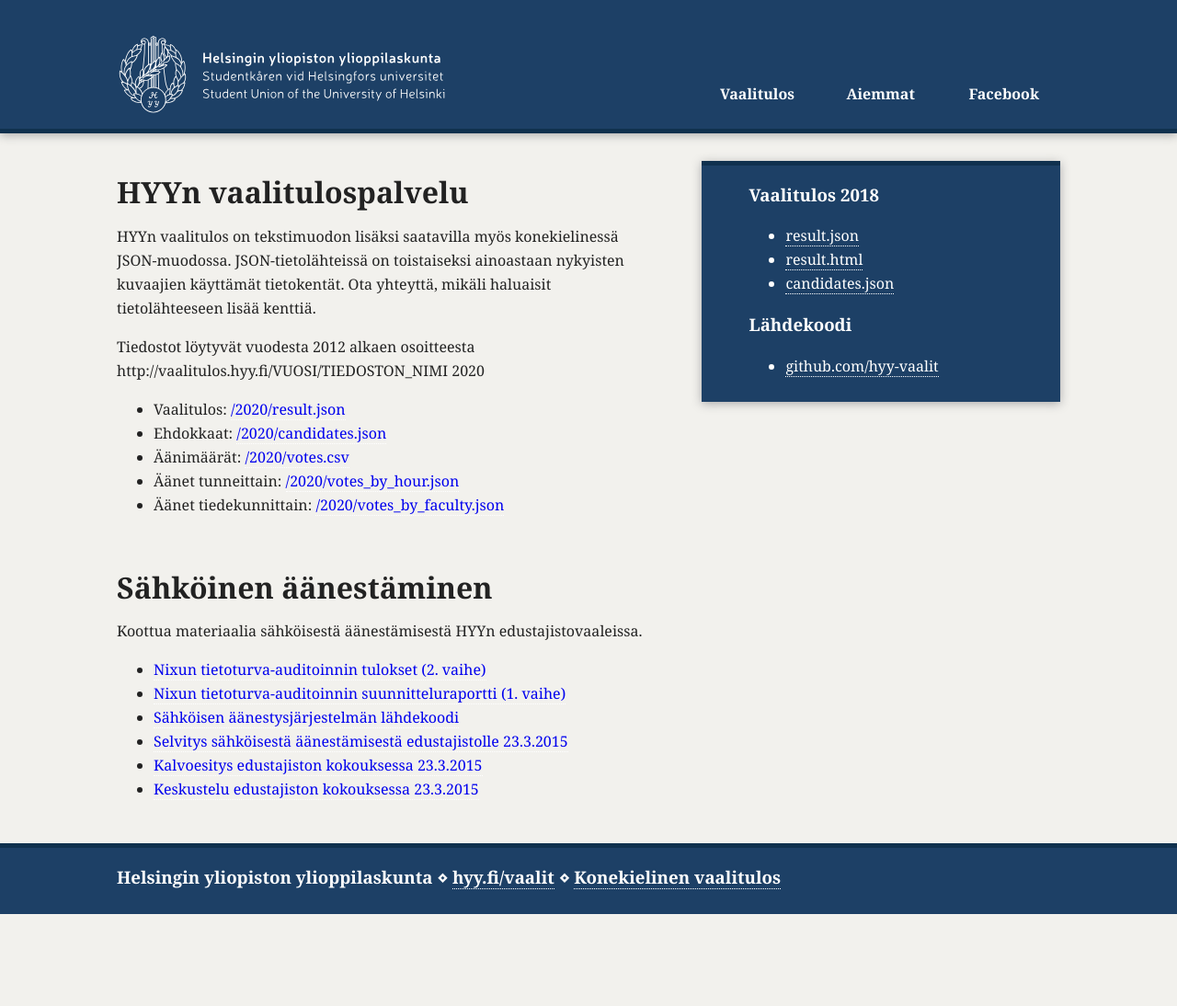
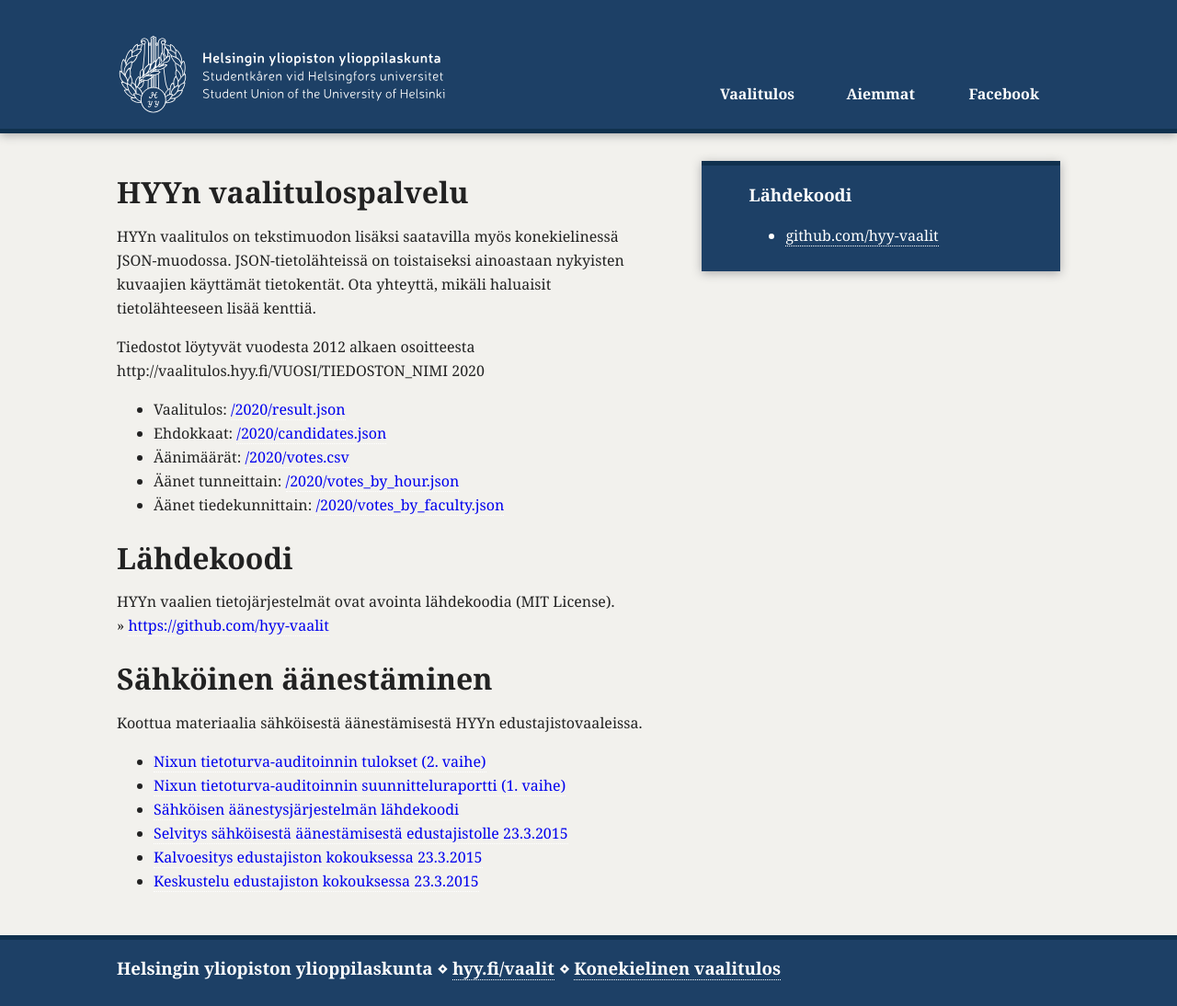
Before and after one commit to pre/hyy-vaalitulos, a Jekyll site: the page built from source/about/index.html, in a window 1280 px wide. Shown: the whole page at 92% size. Built offline with Jekyll 4.4.1, drawn with Linux system fonts in a browser that asks for light colours; nearby versions of some CDN libraries; before the commit the page ends 994 px from its top, so only the background shows below that.

Commit message:
Mention open source promimently on the about page

```diff
--- a/source/about/index.html
+++ b/source/about/index.html
@@ -26,27 +26,24 @@
             <li>Äänet tiedekunnittain: <a href="/2020/votes_by_faculty.json">/2020/votes_by_faculty.json</a>
           </ul>
         </p>
+    </section>
 
+    <section style="margin-top: 2em;">
+       <h1>Lähdekoodi</h1>
+
+       <p>
+         HYYn vaalien tietojärjestelmät ovat avointa lähdekoodia (MIT License).
+         <br>
+         &raquo; <a href="https://github.com/hyy-vaalit">https://github.com/hyy-vaalit</a>
+       </p>
      </section>
 
-     <section style="margin-top: 4em;">
-
+     <section style="margin-top: 2em;">
        {% include e-voting/list.html %}
-
      </section>
-
 </article>
 
 <aside>
-    <h3>Vaalitulos 2018</h3>
-    <p>
-      <ul>
-        <li><a href="/2018/result.json">result.json</a> </li>
-        <li><a href="/2018/result.html">result.html</a> </li>
-        <li><a href="/2018/candidates.json">candidates.json</a></li>
-      </ul>
-    </p>
-
     <h3>Lähdekoodi</h3>
       <ul>
         <li><a href="https://github.com/hyy-vaalit">github.com/hyy-vaalit</a></li>
```
Also changed, not shown: README.md (+2 -0 lines).
